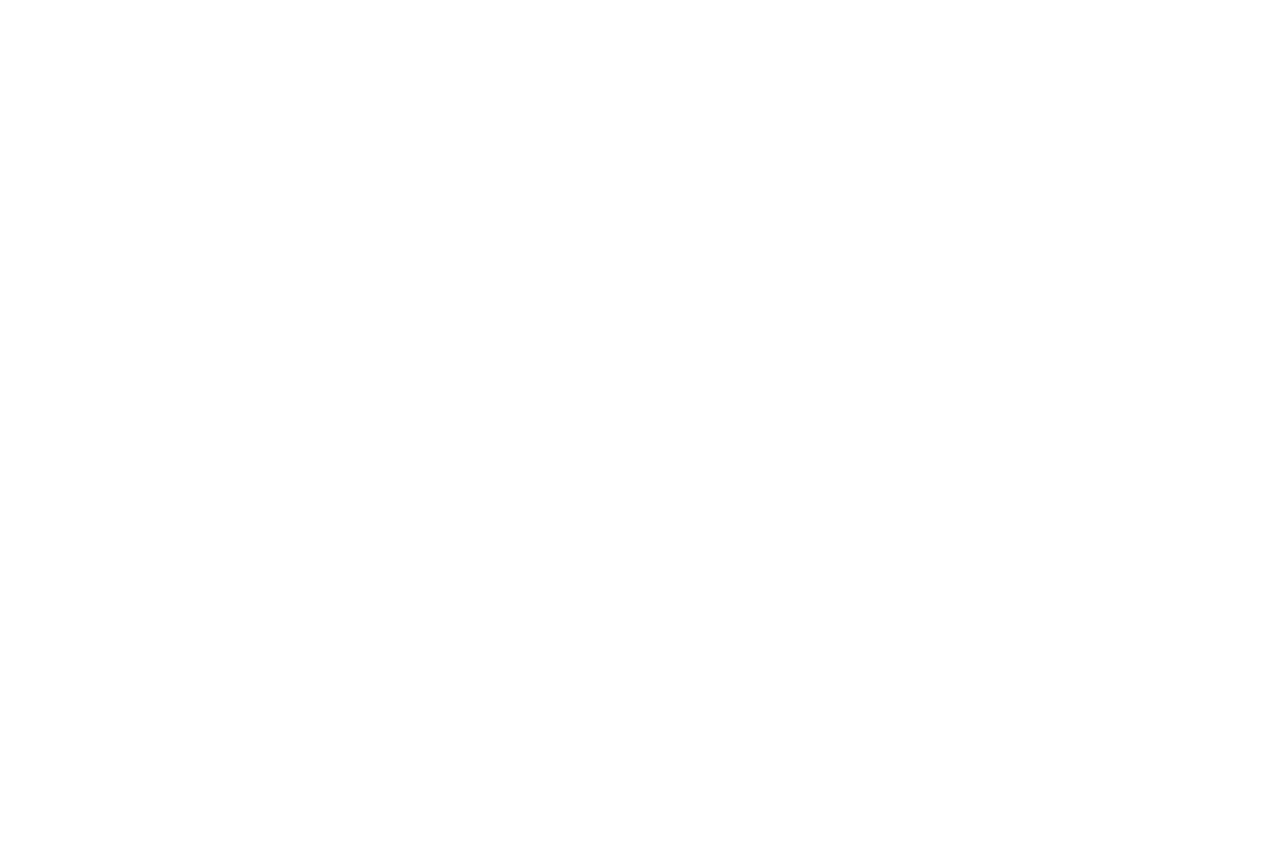
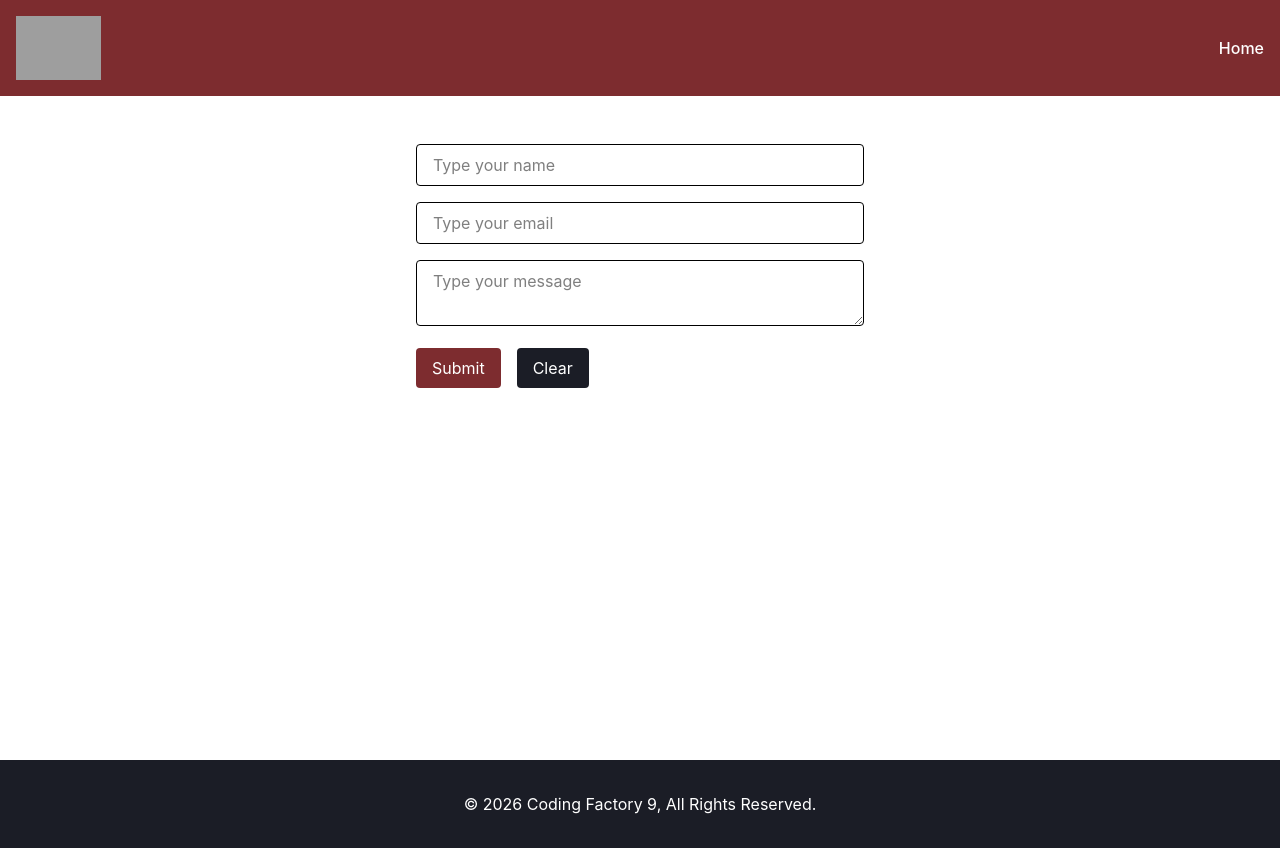
Before and after one commit to PantelisTs/cf9-react, a React (Vite) app: page /multifield-form in a window 1280 px wide. Before the commit this address had no page. Before the commit the page ends 800 px from the top, so only its background shows below. Built offline with nearby package versions, Linux system fonts and the light colour scheme; grey boxes are pictures that could not be loaded.

Commit message:
feat: add MultiFieldForm component using HTML validation

```diff
--- a/src/App.tsx
+++ b/src/App.tsx
@@ -18,6 +18,7 @@
 import RouterLayout from "./components/RouterLayout.tsx";
 import UserPage from "./pages/UserPage.tsx";
 import SearchPage from "./pages/SearchPage.tsx";
+import MultiFieldForm from "./components/LessonNine/MultiFieldForm.tsx";
 // import Counter from "./components/LessonFour/Counter.tsx";
 // import CounterAdvanced from "./components/LessonFour/CounterAdvanced.tsx";
 // import ClassCounter from "./components/LessonFour/ClassCounter.tsx";
@@ -163,12 +164,11 @@
 
                         <Route path="search" element={<SearchPage/>}/>
                         {/*/search?query=react&page=2 Query Params*/}
-                    </Route>
 
 
-
-
-                {/*/users*/}
+                        <Route path="multifield-form" element={<MultiFieldForm/>}/>
+                    </Route>
+                    {/*/users*/}
                 {/*/users/userId*/}
 
 
--- /dev/null
+++ b/src/components/LessonNine/MultiFieldForm.tsx
@@ -0,0 +1,96 @@
+import {useState} from "react";
+
+type FormValues = {
+    name: string,
+    email: string,
+    message: string,
+}
+
+const initialValues: FormValues = {
+    name: "",
+    email: "",
+    message: "",
+}
+
+const MultiFieldForm = () => {
+
+    const [values, setValues] = useState<FormValues>(initialValues);
+    const [submittedData, setSubmittedData] = useState<FormValues | null>(null);
+
+    const handleChange = (
+        e: React.ChangeEvent<HTMLInputElement | HTMLTextAreaElement>,
+    ) => {
+        const { name, value } = e.target;
+        setValues((prev) => ({ ...prev, [name]: value }));
+    }
+
+    const handleClear = () => {
+        setValues(initialValues);
+    }
+
+    const handleSubmit = (e: React.FormEvent<HTMLFormElement>) => {
+        e.preventDefault();
+        setSubmittedData(values);
+        setValues(initialValues);
+
+    }
+
+    return (
+        <>
+
+            <form
+                onSubmit={handleSubmit}
+                className="max-w-md mx-auto space-y-4">
+                <input
+                    type="text"
+                    name="name"
+                    value={values.name}
+                    onChange={handleChange}
+                    placeholder="Type your name"
+                    className="w-full border rounded px-4 py-2"
+                />
+                <input
+                    type="email"
+                    name="email"
+                    value={values.email}
+                    onChange={handleChange}
+                    placeholder="Type your email"
+                    className="w-full border rounded px-4 py-2"
+                />
+                <textarea
+                    name="message"
+                    value={values.message}
+                    onChange={handleChange}
+                    placeholder="Type your message"
+                    className="w-full border rounded px-4 py-2"
+                    minLength={5}
+                ></textarea>
+
+                <div className="flex gap-4">
+                    <button
+                        className="bg-cf-dark-red text-white px-4 py-2 rounded">
+                        Submit
+                    </button>
+                    <button
+                        onClick={handleClear}
+                        className="bg-cf-dark-gray text-white px-4 py-2 rounded"
+                        type="submit">
+                        Clear
+                    </button>
+                </div>
+            </form>
+
+            {submittedData && (
+                <>
+                    <div className="mt-6 max-w-md mx-auto border-t space-y-2">
+                        <p><strong>Name: </strong>{submittedData.name}</p>
+                        <p><strong>Email: </strong>{submittedData.email}</p>
+                        <p><strong>Message: </strong>{submittedData.message}</p>
+                    </div>
+                </>
+            )}
+
+        </>
+    )
+}
+export default MultiFieldForm;
```
